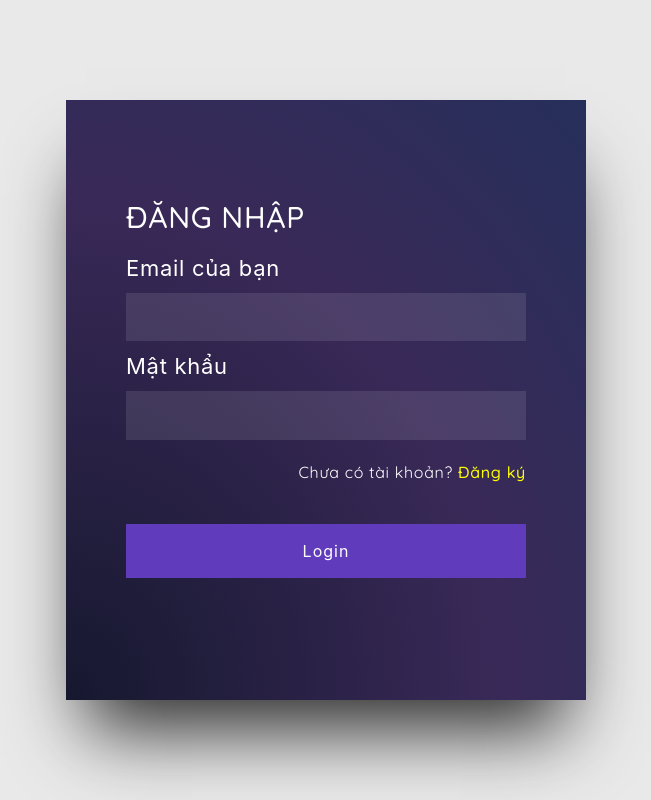
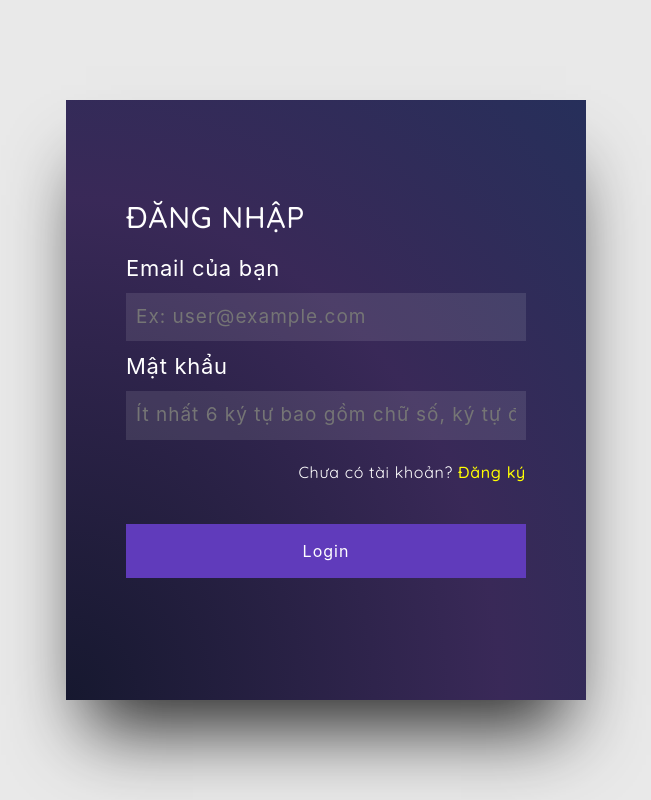
Before and after one commit to phamquochuy1102/vivo-smartphone-app, a React (Create React App) app: page /login in a window 1280 px wide. Shown: the whole page, without its empty margins (314-965 px from the left). Built offline with nearby package versions, Linux system fonts and the light colour scheme.

Commit message:
Updata login UI

```diff
--- a/src/Containers/Login/Login.jsx
+++ b/src/Containers/Login/Login.jsx
@@ -39,6 +39,7 @@ const Login = ({ userInfo, errorMessage, loading }) => {
           required
           value={email}
           onChange={(e) => setEmail(e.target.value)}
+          placeholder="Ex: user@example.com"
         />
         {loading && (
           <LoadingOverlay active={true} spinner={true}></LoadingOverlay>
@@ -49,6 +50,7 @@ const Login = ({ userInfo, errorMessage, loading }) => {
           required
           value={password}
           onChange={(e) => setPassword(e.target.value)}
+          placeholder="Ít nhất 6 ký tự bao gồm chữ số, ký tự đặc biệt,..."
         />
         <div className="hasAccount">
           <p>
```
